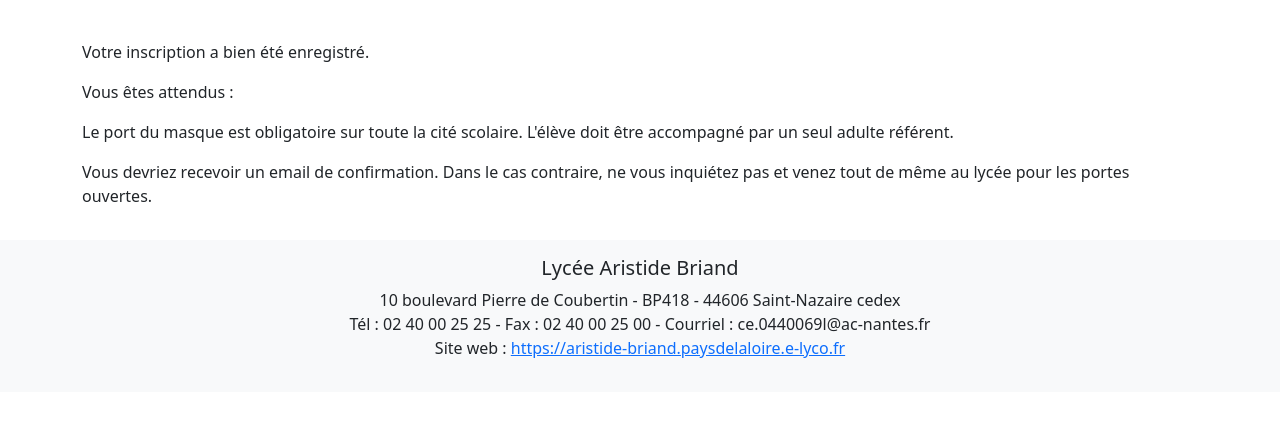
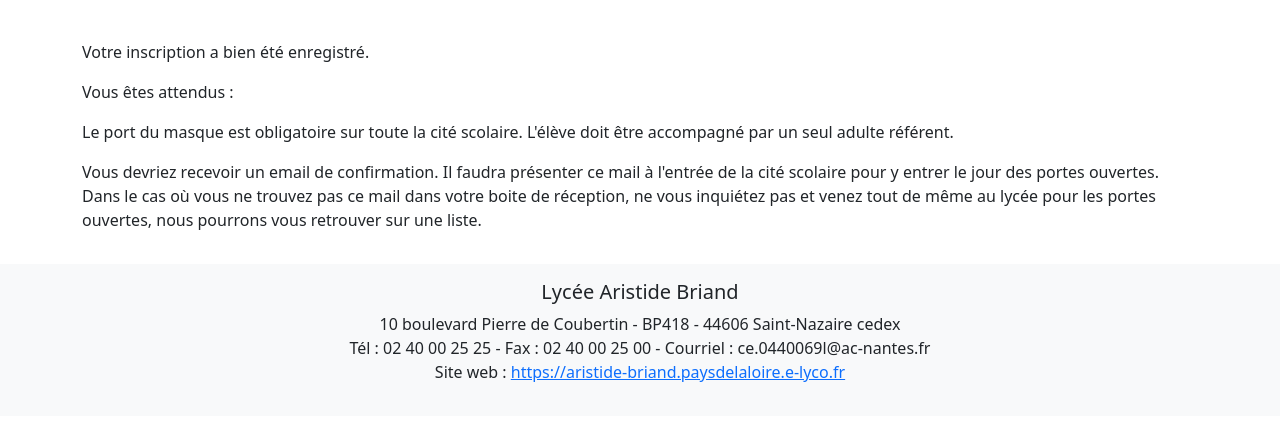
Before and after one commit to matteli/pop, a Django app: template schedule_booking/jinja2/booking_saved.html in a window 1280 px wide. Shown: the part 66-487 px from the top of the page. Run offline with Django 3.2, Linux system fonts and the light colour scheme; the template is opened without the code that fills it, so the values that code supplies are empty; parts of the project's set-up code (start-up, migrations or seed data) failed here and were passed over.

Commit message:
adjust message

```diff
--- a/schedule_booking/jinja2/booking_saved.html
+++ b/schedule_booking/jinja2/booking_saved.html
@@ -25,5 +25,5 @@
 </ul>
 </p>
 <p>Le port du masque est obligatoire sur toute la cité scolaire. L'élève doit être accompagné par un seul adulte référent.</p>
-<p>Vous devriez recevoir un email de confirmation. Dans le cas contraire, ne vous inquiétez pas et venez tout de même au lycée pour les portes ouvertes.</p>
+<p>Vous devriez recevoir un email de confirmation. Il faudra présenter ce mail à l'entrée de la cité scolaire pour y entrer le jour des portes ouvertes. Dans le cas où vous ne trouvez pas ce mail dans votre boite de réception, ne vous inquiétez pas et venez tout de même au lycée pour les portes ouvertes, nous pourrons vous retrouver sur une liste.</p>
 {% endblock %}
--- a/schedule_booking/views.py
+++ b/schedule_booking/views.py
@@ -73,6 +73,8 @@
         f"\n\n"
         f"Le port du masque est obligatoire sur toute la cité scolaire. L'élève doit être accompagné par un seul adulte référent."
         f"\n\n"
+        f"Assurez-vous de pouvoir présenter ce mail à l'entrée de la cité scolaire, soit sur papier, soit directement sur un smartphone."
+        f"\n\n"
         f"Le lycée Aristide Briand"
         f"\n\n"
         f"Ne répondez pas à cet email. Si vous voulez contacter le lycée Aristide Briand, utilisez l'adresse mail suivante : ce.0440069l@ac-nantes.fr."
@@ -84,10 +86,12 @@
     r = "\n"
     s = (
         f"Nous vous confirmons que le test de votre inscription aux portes ouvertes du lycée Aristide Briand est réussi.\n\n"
-        f"Vous n'êtes pas encore attendus :\n"
+        f"Vous seriez attendus si ce n'était pas un test :\n"
         f"""{r.join(f"- le {a['schedule__datetime'].strftime('%A %d/%m')} à {a['schedule__datetime'].strftime('%H:%M')} pour visiter l'emplacement {a['place__name']}"for a in apps)}"""
         f"\n\n"
         f"Le port du masque est obligatoire sur toute la cité scolaire. L'élève doit être accompagné par un seul adulte référent."
+        f"\n\n"
+        f"Assurez-vous de pouvoir présenter ce mail à l'entrée de la cité scolaire, soit sur papier, soit directement sur un smartphone."
         f"\n\n"
         f"Le lycée Aristide Briand"
         f"\n\n"
```
